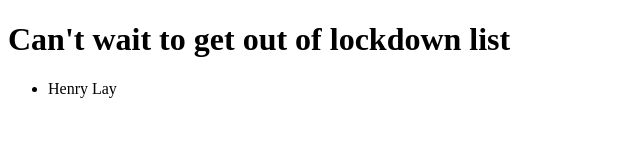
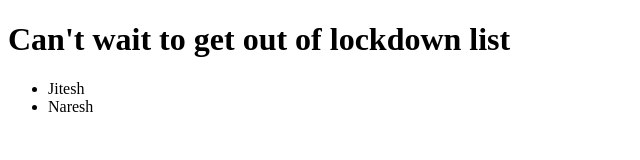
Before and after one commit to henry88lay/git101, a plain HTML site: page index.html in a window 1280 px wide. Shown: the full height of the page, 0-640 px from the left. Drawn offline with Linux system fonts and the light colour scheme.

Commit message:
Added 2 amaizng people onto the list

```diff
--- a/index.html
+++ b/index.html
@@ -9,7 +9,8 @@
 <body>
     <h1>Can't wait to get out of lockdown list</h1>
     <ul>
-        <li>Henry Lay</li>
+        <li>Jitesh</li>
+        <li>Naresh</li>
     </ul>
 </body>
 </html>
```
